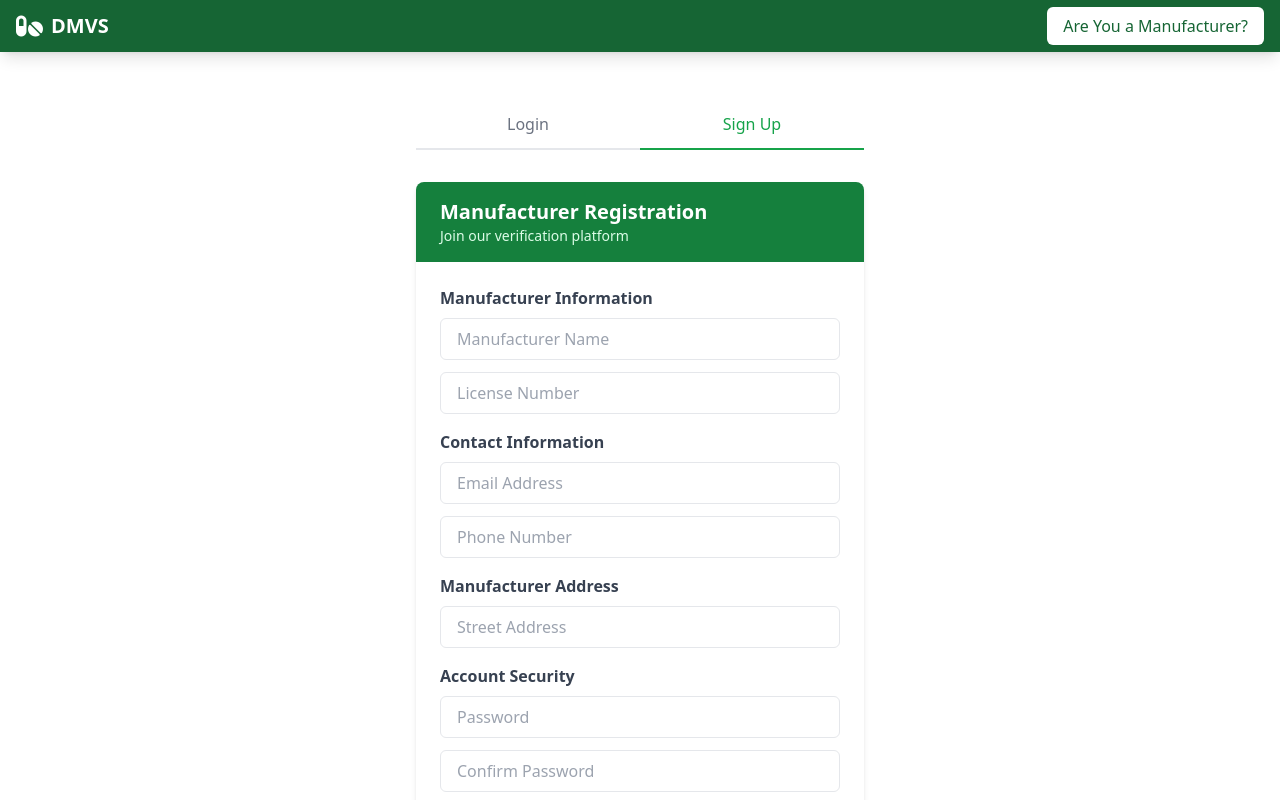
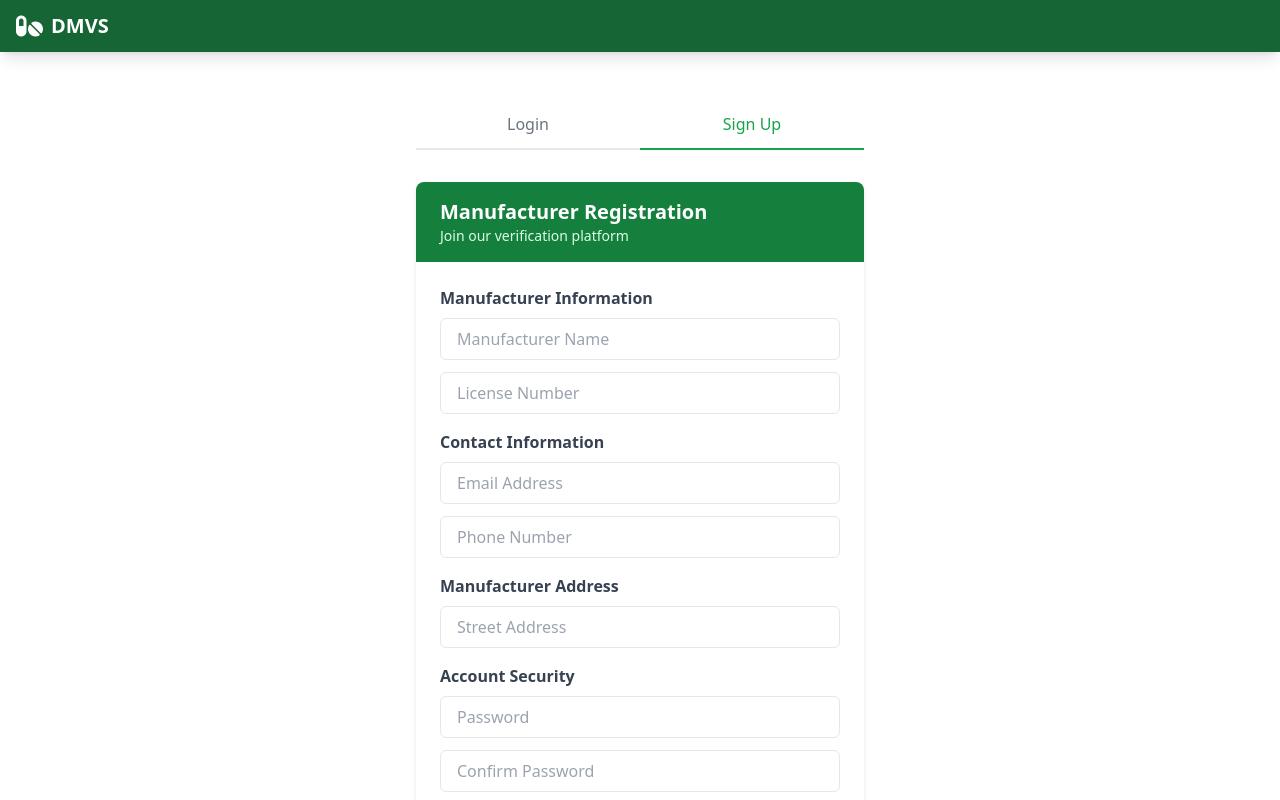
Before and after one commit to Josh-dotcom-prog/DrugManufacturerVerificationSystem-React, a React (Vite) app: page /signup in a window 1280 px wide. Shown: the top 800 px of the page. Built offline with nearby package versions, Linux system fonts and the light colour scheme.

Commit message:
hide manufacturer side

```diff
--- a/src/Components/Navbar/Navbar.jsx
+++ b/src/Components/Navbar/Navbar.jsx
@@ -16,7 +16,7 @@ const Navbar = () => {
                 <div>
                     <Link
                         to="/login"
-                        className="bg-white text-green-800 px-4 py-2 rounded-md font-medium hover:bg-green-100"
+                        className="bg-white text-green-800 px-4 py-2 rounded-md font-medium hover:bg-green-100 sm:hidden"
                     >
                         Are You a Manufacturer?
                     </Link>
```
